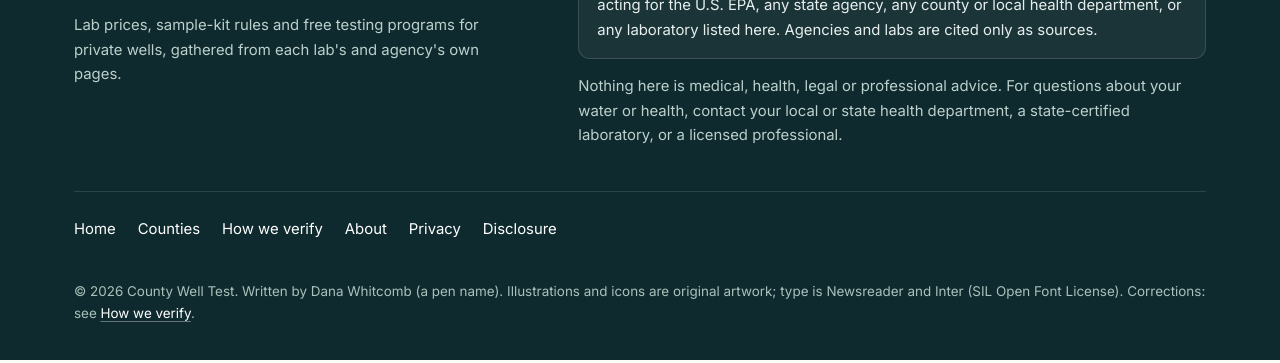
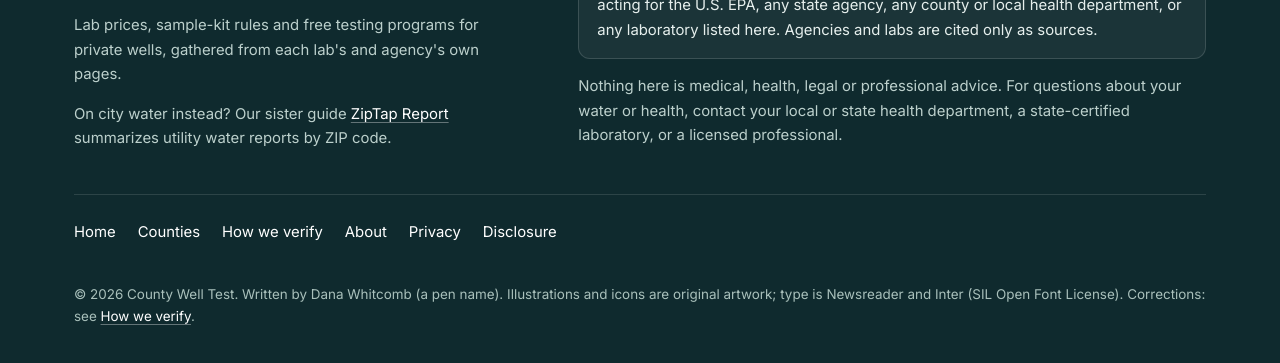
Before and after one commit to countywelltest/countywelltest.github.io, a plain HTML site: page 404.html in a window 1280 px wide. Shown: the part 605-968 px from the top of the page. Drawn offline with Linux system fonts and the light colour scheme.

Commit message:
Link to sister guide ZipTap Report for city tap water

```diff
--- a/404.html
+++ b/404.html
@@ -10,7 +10,7 @@
 <nav class="main-nav" aria-label="Main"><a href="/#counties">Counties</a><a href="/methodology/">How we verify</a><a href="/about/">About</a><a href="/privacy/">Privacy</a><a href="/affiliate-disclosure/">Disclosure</a></nav></div></header>
 <aside class="notice" aria-label="Disclosure"><div class="wrap">No affiliate links are active on this site yet, and labs never pay to be listed. <a href="/affiliate-disclosure/">Read our disclosure</a></div></aside>
 <main id="main" tabindex="-1"><section class="page-hero"><div class="wrap"><h1>We couldn't find that page</h1><p class="lede">Try the county list on the home page.</p></div></section><div class="wrap prose"><p><a href="/#counties">See all counties</a></p></div></main><footer class="site-foot"><div class="wrap foot-grid">
-<div class="foot-brand"><a class="brand" href="/"><span class="wordmark"><svg class="mark" viewBox="0 0 40 40" aria-hidden="true" focusable="false"><circle cx="20" cy="20" r="19" fill="#0e5a61"/><path d="M20 8.5c-4.3 5.3-7.2 9.2-7.2 12.9a7.2 7.2 0 0 0 14.4 0c0-3.7-2.9-7.6-7.2-12.9z" fill="#f2f7f5"/><path d="M12 27.5c2.6-1.6 5.3-1.6 8 0s5.4 1.6 8 0" stroke="#0e5a61" stroke-width="1.8" fill="none" stroke-linecap="round"/></svg><span class="wm-text">County <em>Well</em> Test</span></span><span class="vh"> home</span></a><p>Lab prices, sample-kit rules and free testing programs for private wells, gathered from each lab's and agency's own pages.</p></div>
+<div class="foot-brand"><a class="brand" href="/"><span class="wordmark"><svg class="mark" viewBox="0 0 40 40" aria-hidden="true" focusable="false"><circle cx="20" cy="20" r="19" fill="#0e5a61"/><path d="M20 8.5c-4.3 5.3-7.2 9.2-7.2 12.9a7.2 7.2 0 0 0 14.4 0c0-3.7-2.9-7.6-7.2-12.9z" fill="#f2f7f5"/><path d="M12 27.5c2.6-1.6 5.3-1.6 8 0s5.4 1.6 8 0" stroke="#0e5a61" stroke-width="1.8" fill="none" stroke-linecap="round"/></svg><span class="wm-text">County <em>Well</em> Test</span></span><span class="vh"> home</span></a><p>Lab prices, sample-kit rules and free testing programs for private wells, gathered from each lab's and agency's own pages.</p><p>On city water instead? Our sister guide <a href="https://ziptapreport.pages.dev/">ZipTap Report</a> summarizes utility water reports by ZIP code.</p></div>
 <div class="foot-notes"><p class="indep"><strong>An independent guide.</strong> County Well Test is not affiliated with, endorsed by, or acting for the U.S. EPA, any state agency, any county or local health department, or any laboratory listed here. Agencies and labs are cited only as sources.</p>
 <p class="nomed">Nothing here is medical, health, legal or professional advice. For questions about your water or health, contact your local or state health department, a state-certified laboratory, or a licensed professional.</p></div>
 <nav class="foot-nav" aria-label="Footer"><a href="/">Home</a><a href="/#counties">Counties</a><a href="/methodology/">How we verify</a><a href="/about/">About</a><a href="/privacy/">Privacy</a><a href="/affiliate-disclosure/">Disclosure</a></nav>
```
Also changed, not shown: about/index.html (+1 -1 lines), affiliate-disclosure/index.html (+1 -1 lines), index.html (+1 -1 lines), methodology/index.html (+1 -1 lines), privacy/index.html (+1 -1 lines), wi/door-county/index.html (+1 -1 lines), wi/green-county/index.html (+1 -1 lines), wi/lincoln-county/index.html (+1 -1 lines), wi/oneida-county/index.html (+1 -1 lines), wi/vilas-county/index.html (+1 -1 lines).
